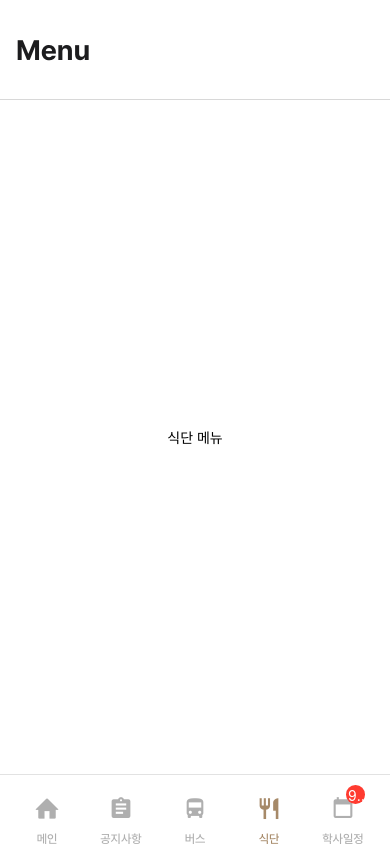
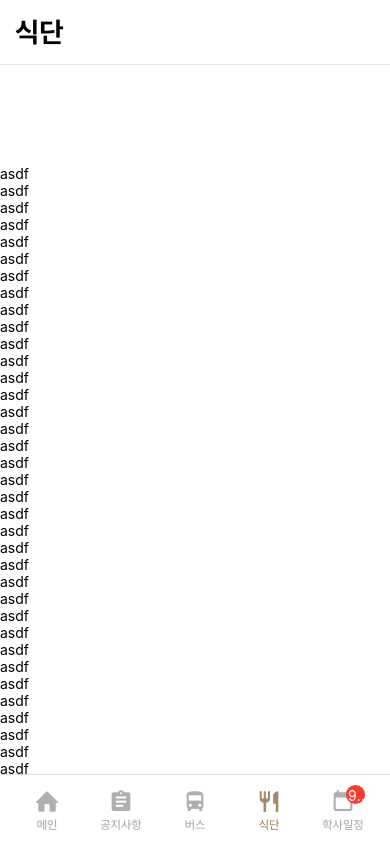
Before and after one commit to jcw1031/ReactNativeTraining, a React Native app in the folder LikeKNU/: screen /Menu in a window 390 px wide. Built offline with nearby package versions, Linux system fonts and the light colour scheme.

Commit message:
스크롤뷰 테스트

```diff
--- a/LikeKNU/package.json
+++ b/LikeKNU/package.json
@@ -25,12 +25,13 @@
     "react": "18.2.0",
     "react-native": "0.72.6",
     "react-native-gesture-handler": "~2.12.0",
-    "react-native-pager-view": "^6.2.0",
+    "react-native-pager-view": "6.2.0",
     "react-native-reanimated": "~3.3.0",
     "react-native-safe-area-context": "4.6.3",
     "react-native-screens": "~3.22.0",
     "react-native-status-bar-height": "^2.6.0",
     "react-native-svg": "13.9.0",
+    "react-native-tab-view": "^3.5.2",
     "react-native-vector-icons": "^10.0.3",
     "typescript": "^5.1.3"
   },
--- a/LikeKNU/src/components/BottomTabBar.jsx
+++ b/LikeKNU/src/components/BottomTabBar.jsx
@@ -10,6 +10,7 @@ import Bus from '../screens/Bus';
 import Calendar from '../screens/Calendar';
 import Home from '../screens/Home';
 import Menu from '../screens/Menu';
+import TabViewHeader from './TabViewHeader';
 
 const Tab = createBottomTabNavigator();
 
@@ -29,9 +30,9 @@ const BottomTabBar = () => {
           height: 70,
           borderTopColor: '#E2E2E2',
           borderTopWidth: 1,
-          bottom: bottomHeight,
+          bottom: (bottomHeight !== 0 ? bottomHeight - 15 : 0),
           paddingBottom: 0,
-          paddingHorizontal: 10,
+          paddingHorizontal: 10
         },
         headerTitleAlign: 'left',
         headerTitleStyle: {
@@ -90,6 +91,7 @@ const BottomTabBar = () => {
           tabBarIcon: ({ color, size }) => (
             <MaterialCommunityIcons name="silverware-fork-knife" color={color} size={size} />
           ),
+          headerShown: false
         }}
       />
       <Tab.Screen
@@ -125,7 +127,7 @@ const styles = StyleSheet.create({
     fontSize: 32,
   },
   label: {
-    flex: 1,
+    flex: 2,
     fontFamily: 'Pretendard-5',
     fontSize: 12,
     marginBottom: -10,
--- /dev/null
+++ b/LikeKNU/src/components/TabViewHeader.jsx
@@ -0,0 +1,31 @@
+import React from 'react';
+import { StyleSheet, Text, View } from 'react-native';
+import { useSafeAreaInsets } from 'react-native-safe-area-context';
+
+const TabViewHeader = () => {
+  const { bottom: bottomHeight, top: statusBarHeight } = useSafeAreaInsets();
+
+  return (
+    <View style={styles.container(statusBarHeight)}>
+      <Text style={styles.title}>식단</Text>
+    </View>
+  );
+};
+
+export default TabViewHeader;
+
+const styles = StyleSheet.create({
+  container: statusBarHeight => ({
+    paddingTop: statusBarHeight + 15,
+    backgroundColor: 'white',
+    justifyContent: 'center',
+    padding: 15,
+    borderBottomColor: '#E2E2E2',
+    borderBottomWidth: 1,
+    zIndex: 0
+  }),
+  title: {
+    fontFamily: 'Pretendard-6',
+    fontSize: 28
+  }
+});
--- a/LikeKNU/src/screens/Announcement.jsx
+++ b/LikeKNU/src/screens/Announcement.jsx
@@ -12,15 +12,7 @@ const Home = () => {
   );
 };
 
-const Settings = () => {
-  return (
-    <View style={styles.message}>
-      <Text>Settings</Text>
-    </View>
-  );
-};
-
-const Announcement = ({ navigation }) => {
+const Announcement = () => {
     return (
       <Tab.Navigator
         screenOptions={{
--- a/LikeKNU/src/screens/Bus.jsx
+++ b/LikeKNU/src/screens/Bus.jsx
@@ -15,6 +15,6 @@ const styles = StyleSheet.create({
     flex: 1,
     alignItems: 'center',
     justifyContent: 'center',
-    backgroundColor: 'white'
+    backgroundColor: 'tomato'
   }
 });
--- a/LikeKNU/src/screens/Home.jsx
+++ b/LikeKNU/src/screens/Home.jsx
@@ -1,4 +1,5 @@
 import { StyleSheet, Text, View } from 'react-native';
+import TabViewHeader from '../components/TabViewHeader';
 
 const Home = () => {
   return (
--- a/LikeKNU/src/screens/Menu.jsx
+++ b/LikeKNU/src/screens/Menu.jsx
@@ -1,20 +1,116 @@
-import { StyleSheet, Text, View } from 'react-native';
+import { StatusBar } from 'expo-status-bar';
+import { ScrollView, StyleSheet, Text, View } from 'react-native';
+import TabViewHeader from '../components/TabViewHeader';
 
 const Menu = () => {
   return (
-    <View style={styles.message}>
-      <Text>식단 메뉴</Text>
+    <View>
+      <StatusBar backgroundColor="white"> </StatusBar>
+      <TabViewHeader></TabViewHeader>
+      <ScrollView style={styles.container}>
+        <Text>asdf</Text>
+        <Text>asdf</Text>
+        <Text>asdf</Text>
+        <Text>asdf</Text>
+        <Text>asdf</Text>
+        <Text>asdf</Text>
+        <Text>asdf</Text>
+        <Text>asdf</Text>
+        <Text>asdf</Text>
+        <Text>asdf</Text>
+        <Text>asdf</Text>
+        <Text>asdf</Text>
+        <Text>asdf</Text>
+        <Text>asdf</Text>
+        <Text>asdf</Text>
+        <Text>asdf</Text>
+        <Text>asdf</Text>
+        <Text>asdf</Text>
+        <Text>asdf</Text>
+        <Text>asdf</Text>
+        <Text>asdf</Text>
+        <Text>asdf</Text>
+        <Text>asdf</Text>
+        <Text>asdf</Text>
+        <Text>asdf</Text>
+        <Text>asdf</Text>
+        <Text>asdf</Text>
+        <Text>asdf</Text>
+        <Text>asdf</Text>
+        <Text>asdf</Text>
+        <Text>asdf</Text>
+        <Text>asdf</Text>
+        <Text>asdf</Text>
+        <Text>asdf</Text>
+        <Text>asdf</Text>
+        <Text>asdf</Text>
+        <Text>asdf</Text>
+        <Text>asdf</Text>
+        <Text>asdf</Text>
+        <Text>asdf</Text>
+        <Text>asdf</Text>
+        <Text>asdf</Text>
+        <Text>asdf</Text>
+        <Text>asdf</Text>
+        <Text>asdf</Text>
+        <Text>asdf</Text>
+        <Text>asdf</Text>
+        <Text>asdf</Text>
+        <Text>asdf</Text>
+        <Text>asdf</Text>
+        <Text>asdf</Text>
+        <Text>asdf</Text>
+        <Text>asdf</Text>
+        <Text>asdf</Text>
+        <Text>asdf</Text>
+        <Text>asdf</Text>
+        <Text>asdf</Text>
+        <Text>asdf</Text>
+        <Text>asdf</Text>
+        <Text>asdf</Text>
+        <Text>asdf</Text>
+        <Text>asdf</Text>
+        <Text>asdf</Text>
+        <Text>asdf</Text>
+        <Text>asdf</Text>
+        <Text>asdf</Text>
+        <Text>asdf</Text>
+        <Text>asdf</Text>
+        <Text>asdf</Text>
+        <Text>asdf</Text>
+        <Text>asdf</Text>
+        <Text>asdf</Text>
+        <Text>asdf</Text>
+        <Text>asdf</Text>
+        <Text>asdf</Text>
+        <Text>asdf</Text>
+        <Text>asdf</Text>
+        <Text>asdf</Text>
+        <Text>asdf</Text>
+        <Text>asdf</Text>
+        <Text>asdf</Text>
+        <Text>asdf</Text>
+        <Text>asdf</Text>
+        <Text>asdf</Text>
+        <Text>asdf</Text>
+        <Text>asdf</Text>
+        <Text>asdf</Text>
+        <Text>asdf</Text>
+        <Text>asdf</Text>
+        <Text>asdf</Text>
+        <Text>asdf</Text>
+        <Text>asdf</Text>
+        <Text>asdf</Text>
+      </ScrollView>
     </View>
-  )
+  );
 };
 
 export default Menu;
 
 const styles = StyleSheet.create({
-  message: {
-    flex: 1,
-    alignItems: 'center',
-    justifyContent: 'center',
-    backgroundColor: 'white'
+  container: {
+    backgroundColor: 'white',
+    paddingTop: 100
   }
 });
```
Also changed, not shown: 1 other file (tests, documents, lock files or other folders).
